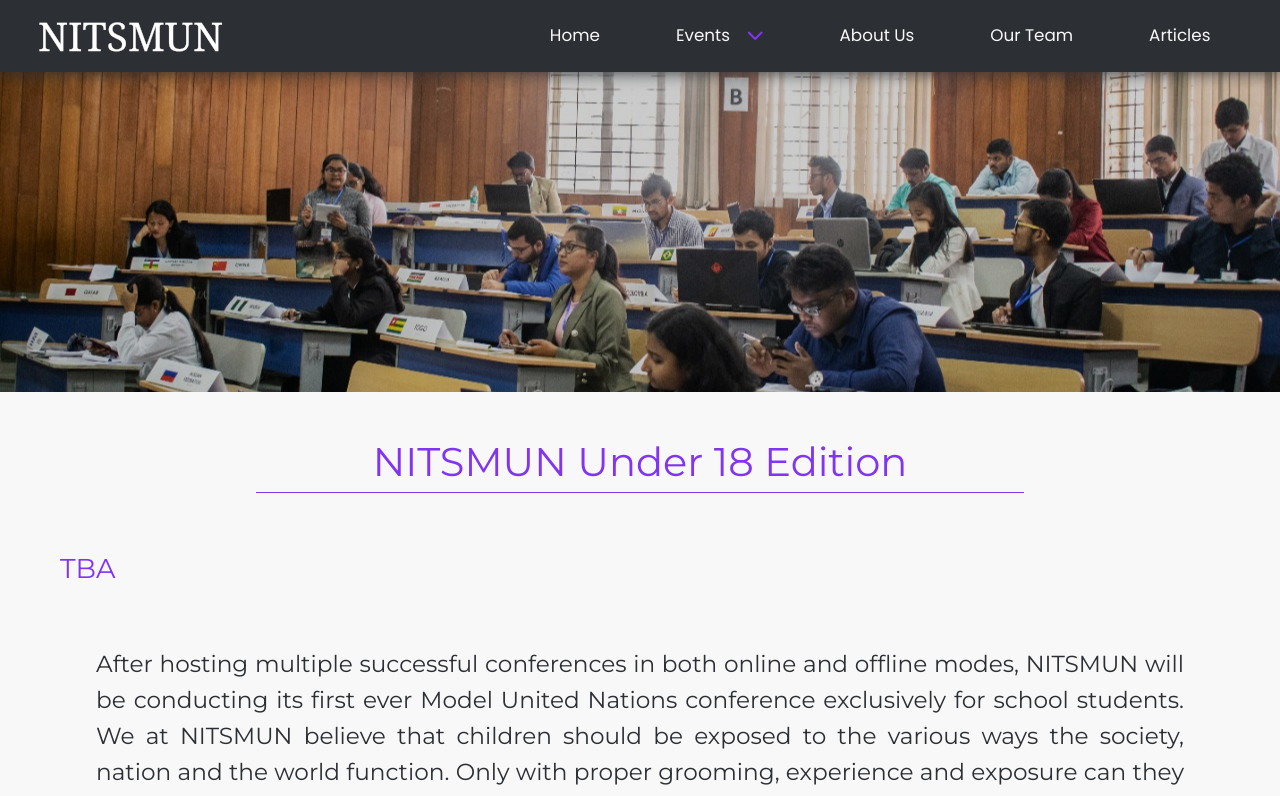
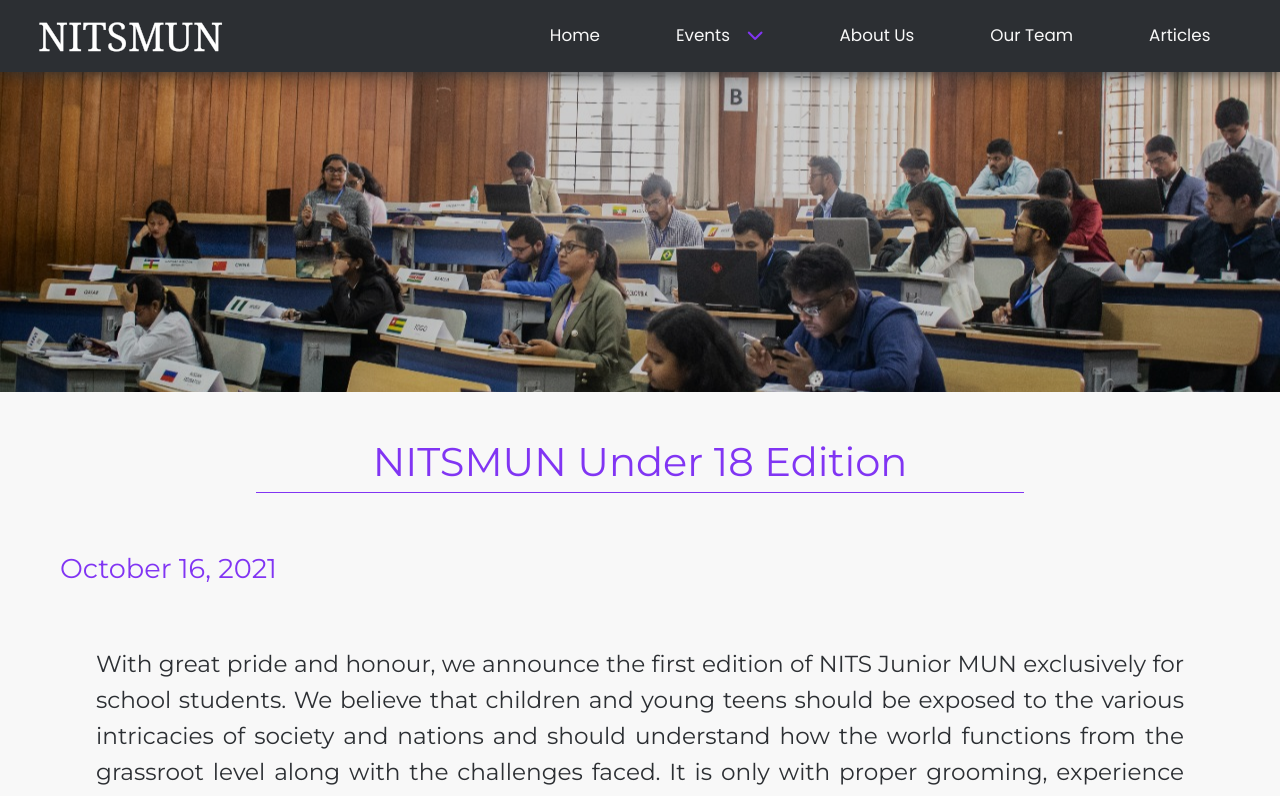
Before and after one commit to nitsmun/nitsmun2021-22, a React (Create React App) app: page /events/mun-u18 in a window 1280 px wide. Shown: the top 796 px of the page. Built offline with nearby package versions, Linux system fonts and the light colour scheme.

Commit message:
Added text+

```diff
--- a/src/components/Timer.jsx
+++ b/src/components/Timer.jsx
@@ -7,7 +7,7 @@ import "./Timer.css";
 import Loading from './Loading';
 
 //! Date Format : Year, Month(0-11), Date, Hrs, Mins, Secs, Millisecs
-let timeTo = new Date(2020, 9, 16, 0, 0, 0, 1);
+let timeTo = new Date(2021, 9, 16, 0, 0, 0, 0);
 
 let timeLimit = Math.floor( timeTo / 1000);
 
--- a/src/components/screens/AnnualConference.jsx
+++ b/src/components/screens/AnnualConference.jsx
@@ -29,8 +29,6 @@ const AnnualConference = (props) => {
       as one of the premier MUN societies in all of North-East, and has been working with many brilliant
       and amazing people from the Indian MUN circuit as EBs for the annual conferences. Some wellknown names such as Rahul Menon, Ujan Natik, Soumyaneel Das and many more have chaired
       NITSMUN’s annual conferences, and have given overwhelming revies about the team.`]}
-
-      applyBtnLink="/apply"
 
       imgs={
         [
@@ -64,7 +62,8 @@ const AnnualConference = (props) => {
         ]
       }
 
-      displayBtn="none"
+      applyBtnLink="/apply"
+      displayBtn="block"
       btnContent="Apply Now"
     />
   );
--- a/src/components/screens/GlobalVoicesMun.jsx
+++ b/src/components/screens/GlobalVoicesMun.jsx
@@ -23,8 +23,6 @@ const GlobalVoicesMun = (props) => {
         `This was a global platform, and youth from all over the world participated. It was a successful event that brought together people from all backgrounds and perspectives to discuss and find solutions to the world's problems.`
       ]}
 
-      applyBtnLink="/apply"
-
       imgs={
         [
           {
@@ -42,7 +40,8 @@ const GlobalVoicesMun = (props) => {
         ]
       }
 
-      displayBtn="none"
+      applyBtnLink="/apply"
+      displayBtn="block"
       btnContent="Apply Now"
     />
   );
--- a/src/components/screens/Home.jsx
+++ b/src/components/screens/Home.jsx
@@ -1,6 +1,6 @@
 // *Components*
 import { useEffect, lazy, Suspense } from 'react';
-// import {Link} from 'react-router-dom';
+import {Link} from 'react-router-dom';
 
 import Loading from "../Loading";
 import Secretary from '../Secretary';
@@ -10,7 +10,7 @@ import Update from '../Update';
 import "./Home.css";
 
 const Timer = lazy(() => import("../Timer"));
-// const Table = lazy(() => import("../Table"));
+const Table = lazy(() => import("../Table"));
 const Article = lazy(() => import('../Article'));
 const Director = lazy(() => import('../Director'));
 const Carousel = lazy(() => import('../Carousel'));
@@ -42,8 +42,8 @@ const Home = (props) => {
       {/*Timer Section */}
       <div className="home-sec" id="apply">
         <Timer/>
-        {/* <Link to="/apply_ST" className="btn apply-btn">Apply Now</Link> */}
-        {/* <Table/> */}
+        <Link to="/events/mun-u18" className="btn apply-btn scroll-top">Apply Now</Link>
+        <Table/>
 
       </div>
 
--- a/src/components/screens/MockMun.jsx
+++ b/src/components/screens/MockMun.jsx
@@ -23,10 +23,8 @@ const MockMun = (props) => {
 
         `These conferences are chaired by the senior most members of the team and include a complete go through lesson of the rules and
         proceedings of a MUN conference. These mock sessions prepare the freshmen students for the
-        annual conference. `,
+        annual conference.`,
       ]}
-
-      applyBtnLink="/apply"
 
       imgs={
         [
@@ -57,7 +55,8 @@ const MockMun = (props) => {
         ]
       }
 
-      displayBtn="none"
+      applyBtnLink="/apply"
+      displayBtn="block"
       btnContent="Apply Now"
     />
   );
--- a/src/components/screens/MunU18.jsx
+++ b/src/components/screens/MunU18.jsx
@@ -15,16 +15,15 @@ const MunU18 = (props) => {
     <Events
       title="NITSMUN Under 18 Edition"
       bgpic="/img/annualConf.jpeg"
-      date="TBA"
+      date="October 16, 2021"
 
       eventDetails= {[
-        `After hosting multiple successful conferences in both online and offline modes, NITSMUN will be conducting its first ever Model United Nations conference exclusively for school students. We at NITSMUN believe that children should be exposed to the various ways the society, nation and the world function. Only with proper grooming, experience and exposure can they make a change in the society.`,
-        `The NITSMUN - Under 18 Edition will be held from 16-17th October 2021, focusing and helping shape the young minds and prepare them for all their future endeavours.`
+        `With great pride and honour, we announce the first edition of NITS Junior MUN exclusively for school students. We believe that children and young teens should be exposed to the various intricacies of society and nations and should understand how the world functions from the grassroot level along with the challenges faced. It is only with proper grooming, experience and exposure that enables them to make changes in the society. Through this conference, we are targeting students from grade VI to grade XII from schools all across the country.`,
+        `A day-long free-of-cost workshop will be held a few days before the conference in order to acclimatise those without prior experience. Keeping in mind the various examination schedules of the Central and State Boards, we have planned to organise our conference from October 16, 2021 to October 17, 2021. The cost of participation for the MUN conference has been set at ₹150 for individuals, with a special discounted offer of ₹125 per individual for group registrations. (discount only applicable to groups with 5 or more participants)`
       ]}
 
       applyBtnLink="/apply"
-      execBoard={["/img/judge2021_1.jpg", "/img/judge2021_2.jpg", "/img/judge2021_3.jpg"]}
-      displayBtn="none"
+      displayBtn="block"
       btnContent="Apply Now"
     />
   );
```
